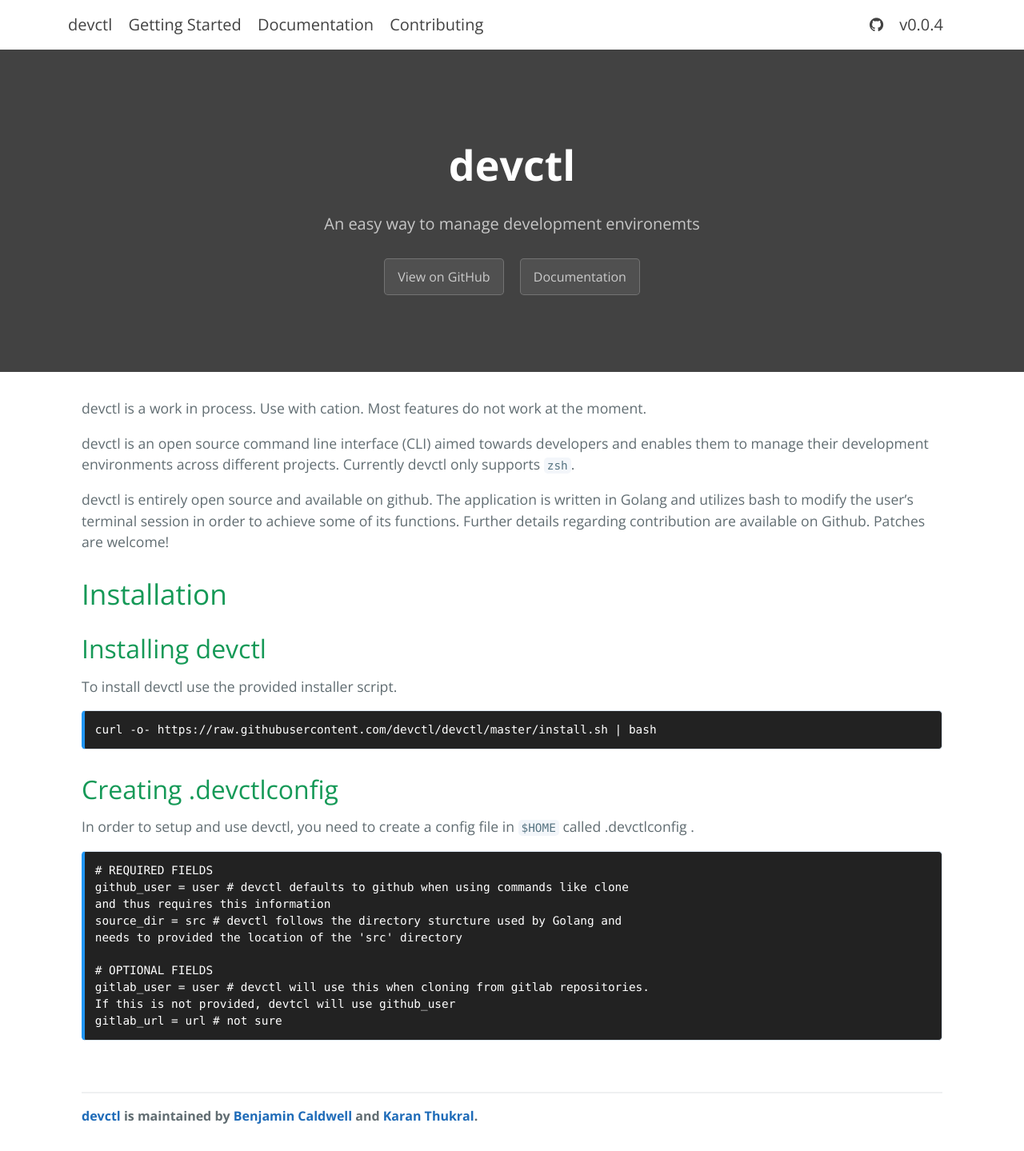
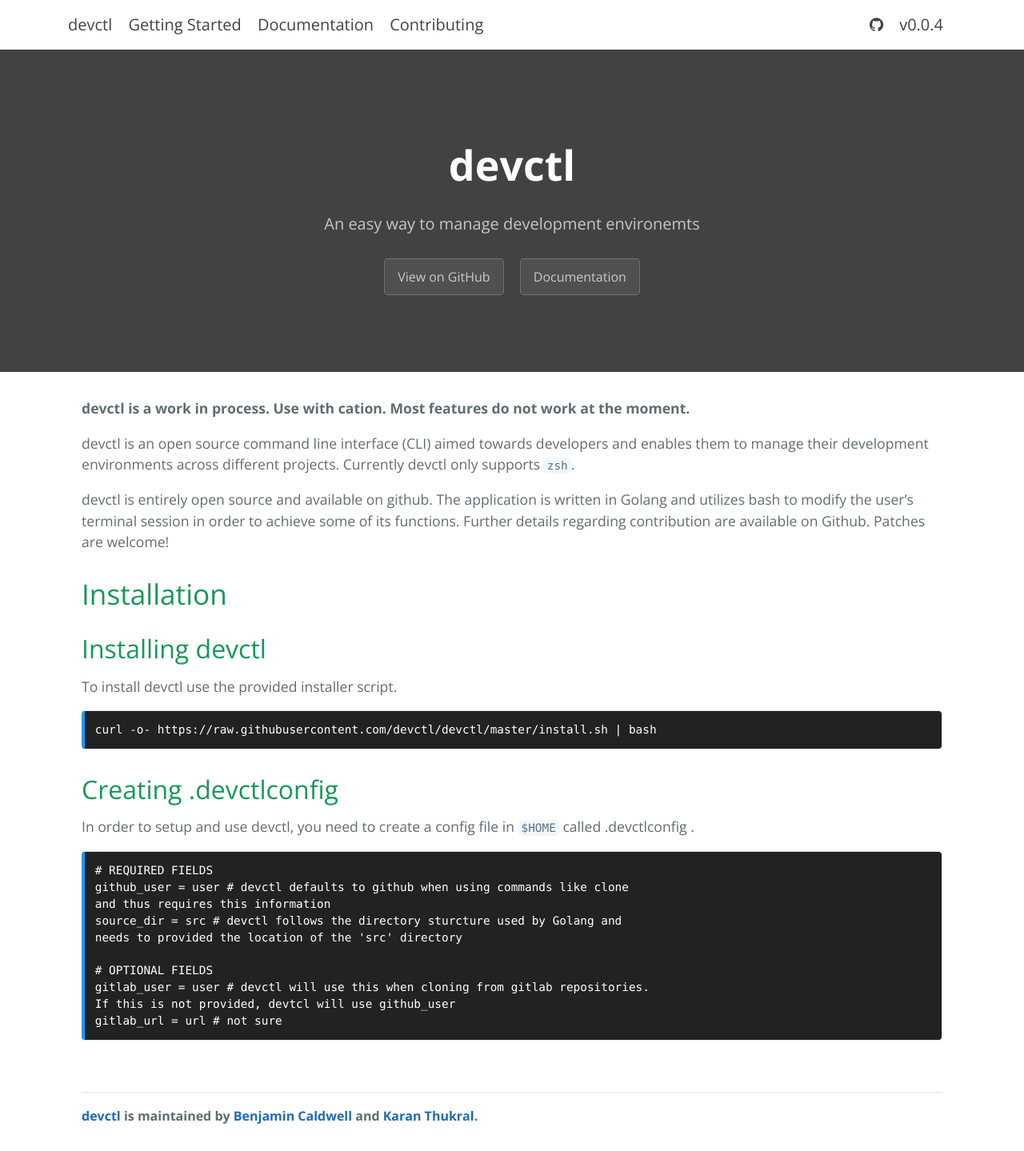
Before and after one commit to devctl/devctl.github.io, a Jekyll site: the page built from index.html, in a window 1280 px wide. Shown: the whole page at 80% size. Built offline with Jekyll 4.4.1, drawn with Linux system fonts in a browser that asks for light colours; the list of posts is cut into pages by our own code; comment, search, counter and statistics services are not loaded.

```diff
--- a/_docs/_getting-started.md
+++ b/_docs/_getting-started.md
@@ -1,6 +1,6 @@
 <!--getting started page. Included from index.html. Note it is also ignored in _config.yml -->
 
-devctl is a work in process. Use with cation. Most features do not work at the moment.
+**devctl is a work in process. Use with cation. Most features do not work at the moment.**
 
 devctl is an open source command line interface (CLI) aimed towards developers
 and enables them to manage their development environments across different
```
